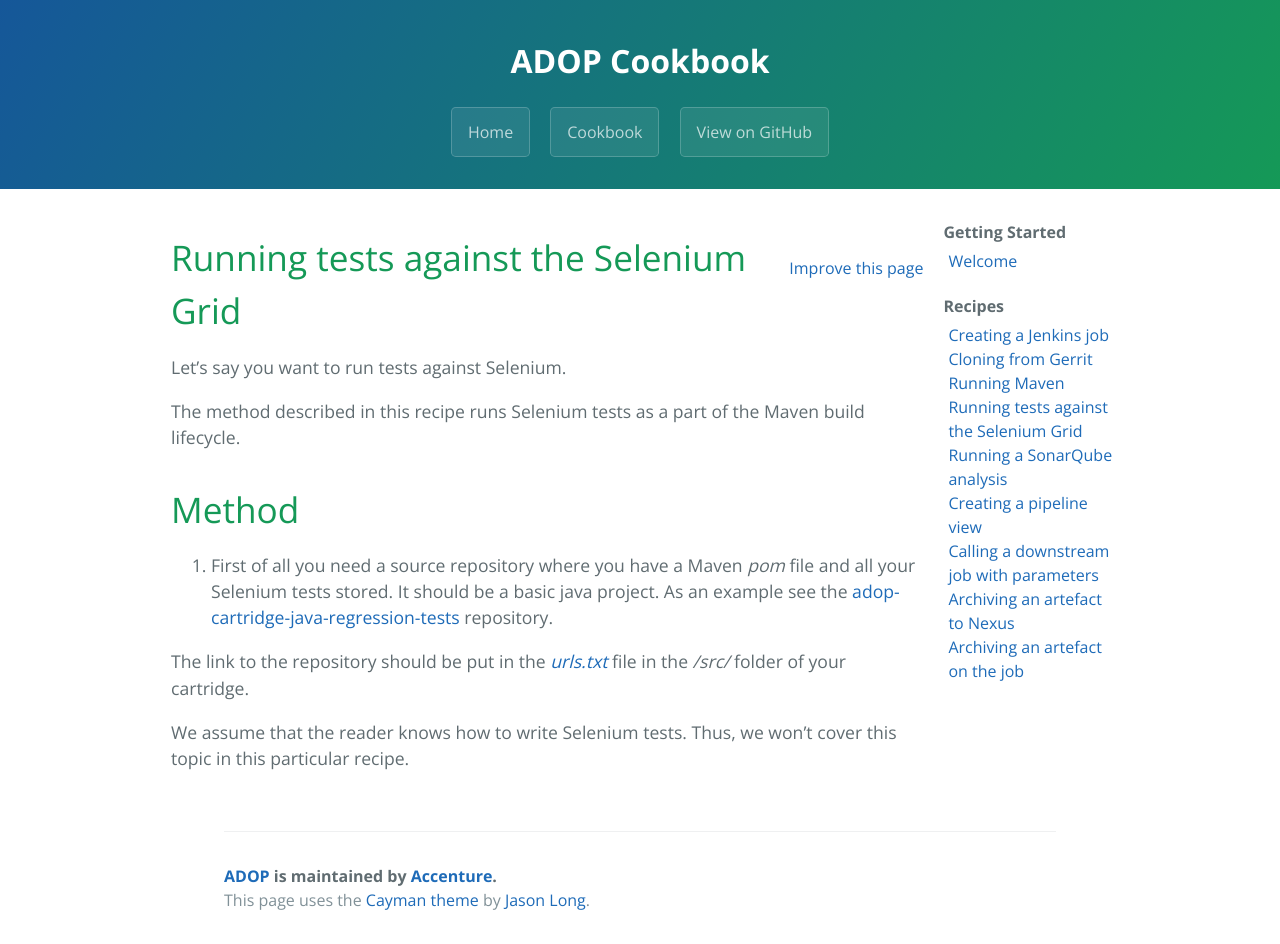
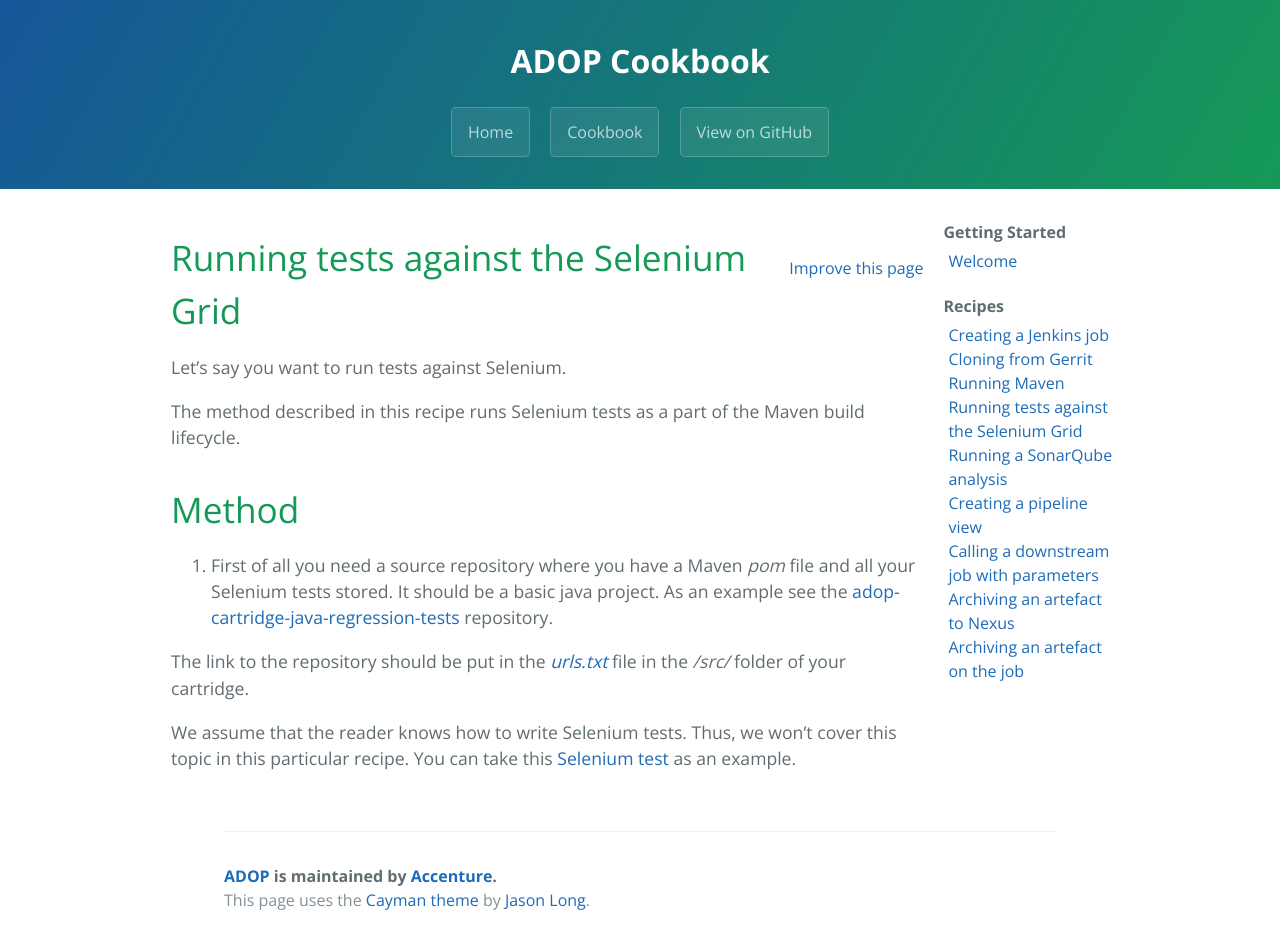
Before and after one commit to alexeymhv/adop-cartridges-cookbook, a Jekyll site: the page built from _docs/recipes/selenium-tests.md, in a window 1280 px wide. Built offline with Jekyll 4.4.1, drawn with Linux system fonts in a browser that asks for light colours.

Commit message:
Update selenium-tests.md

```diff
--- a/_docs/recipes/selenium-tests.md
+++ b/_docs/recipes/selenium-tests.md
@@ -14,4 +14,4 @@ The method described in this recipe runs Selenium tests as a part of the Maven b
 
   The link to the repository should be put in the _[urls.txt](https://github.com/Accenture/adop-cartridge-java/blob/master/src/urls.txt)_ file in the _/src/_ folder of your cartridge.
 
-  We assume that the reader knows how to write Selenium tests. Thus, we won't cover this topic in this particular recipe.
+  We assume that the reader knows how to write Selenium tests. Thus, we won't cover this topic in this particular recipe. You can take this [Selenium test](https://github.com/Accenture/adop-cartridge-java-regression-tests/blob/master/src/test/java/springpetclinic_selenium/selenium/OwnerTest.java) as an example.
```
